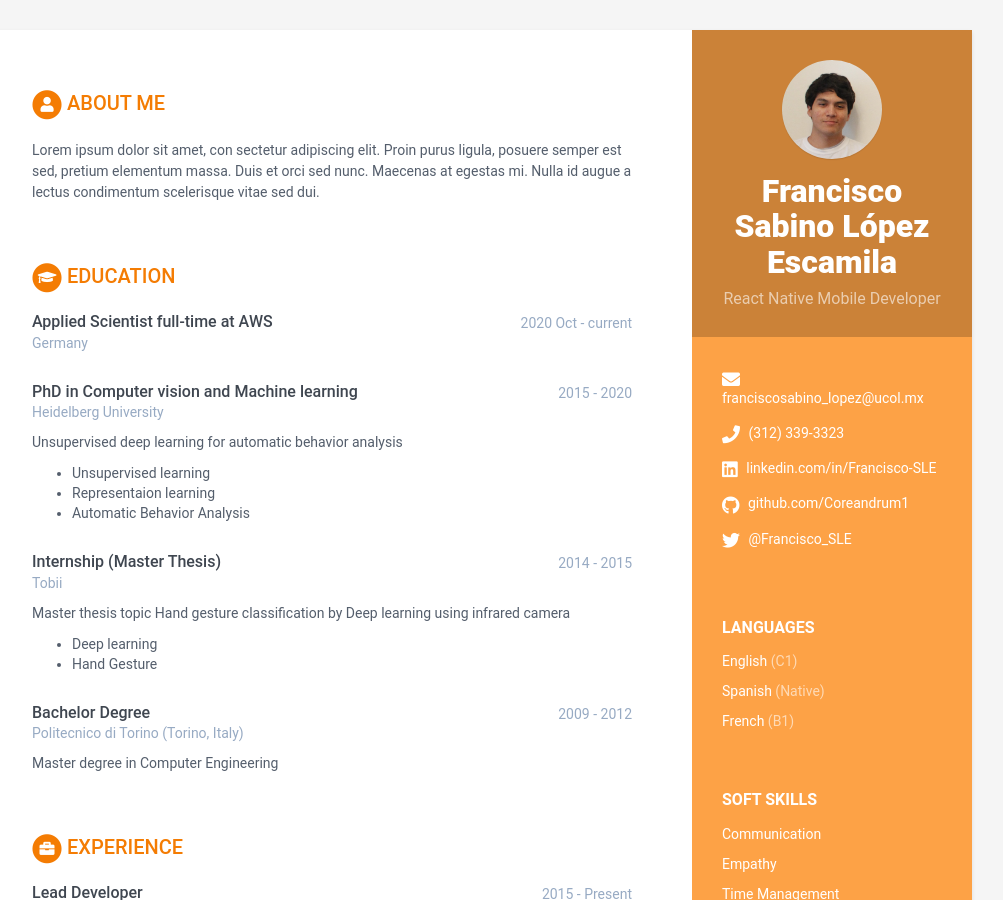
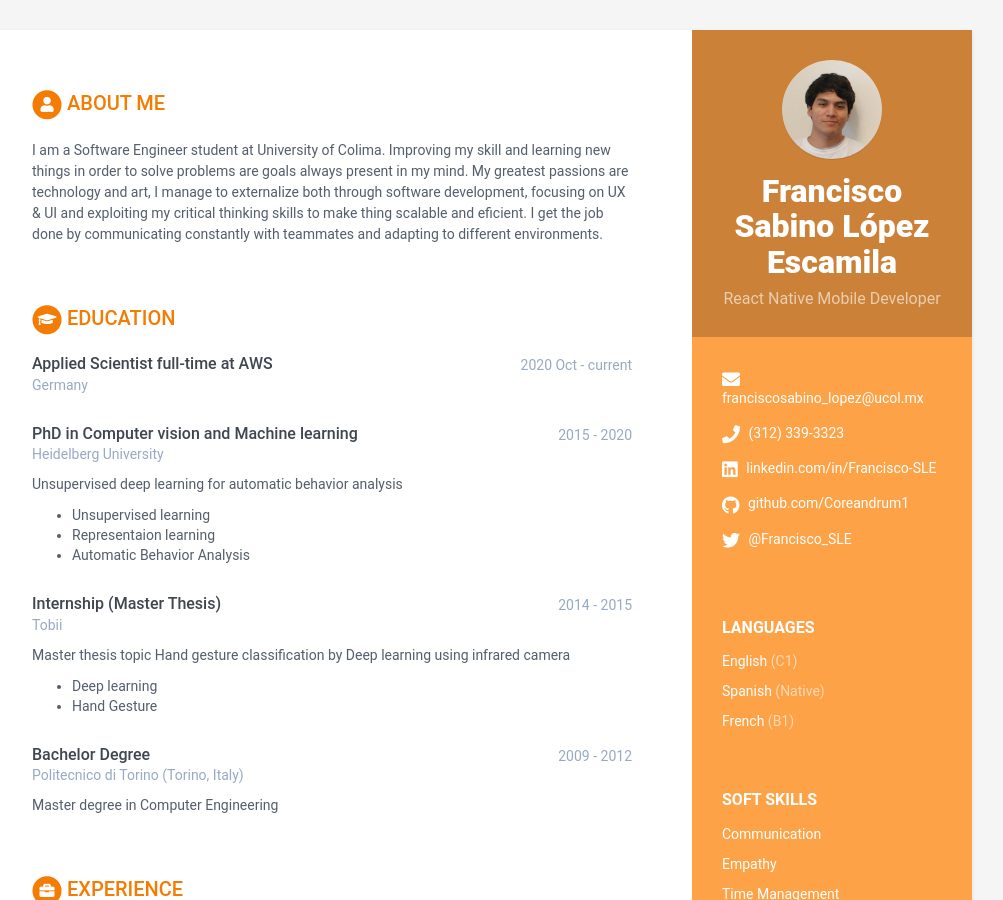
Before and after one commit to BC-MAR-21-RN/kata-resume-Coreandrum1, a Jekyll site: the page built from index.html, in a window 1280 px wide and 900 px high. Shown: the whole window, without its empty margins (168-1171 px from the left). Built offline with Jekyll 4.4.1, drawn with Linux system fonts in a browser that asks for light colours.

Commit message:
updated profile summary

```diff
--- a/_data/data.yml
+++ b/_data/data.yml
@@ -59,7 +59,10 @@ sidebar:
 career-profile:
   title: About Me # NO MODIFICAR
   summary: |
-    Lorem ipsum dolor sit amet, con sectetur adipiscing elit. Proin purus ligula, posuere semper est sed, pretium elementum massa. Duis et orci sed nunc. Maecenas at egestas mi. Nulla id augue a lectus condimentum scelerisque vitae sed dui.
+    I am a Software Engineer student at University of Colima.
+    Improving my skill and learning new things in order to solve problems are goals always present in my mind.
+    My greatest passions are technology and art, I manage to externalize both through software development, focusing on UX & UI and exploiting my critical thinking skills to make thing scalable and eficient.
+    I get the job done by communicating constantly with teammates and adapting to different environments.
 
 # Registra aquí tus estudios. Agrega o elimina según sea necesario
 educationcomplete:
```
